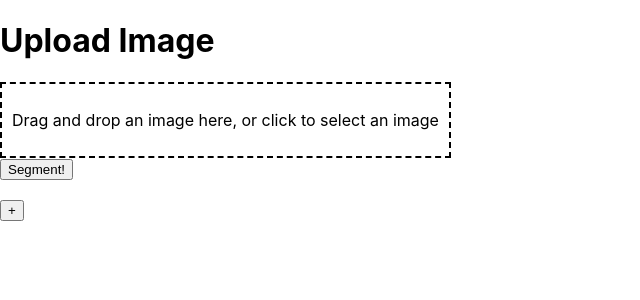
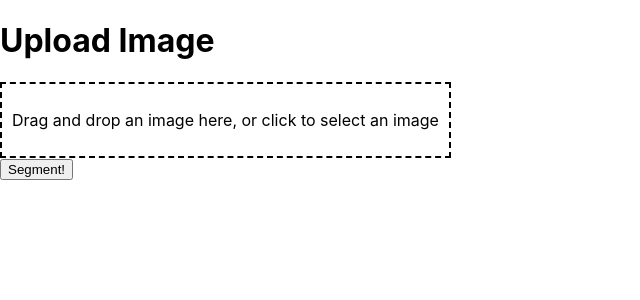
Before and after one commit to shaharAka/Chaim, a Next.js app: page /upload in a window 1280 px wide. Shown: the top 300 px of the page, without its empty margins (0-640 px from the left). Built offline with nearby package versions, Linux system fonts and the light colour scheme.

Commit message:
Update upload.js

```diff
--- a/pages/upload.js
+++ b/pages/upload.js
@@ -2,22 +2,29 @@ import React, { useState } from 'react';
 import ImageSegmentor from '../components/ImageSegmentor.js';
 
 export default function UploadPage() {
-  const [imageSegmentors, setImageSegmentors] = useState([<ImageSegmentor key={0} />]);
+  const [imageSegmentors, setImageSegmentors] = useState([0]); // State to hold the count of ImageSegmentor components
+  const [segmentationComplete, setSegmentationComplete] = useState(false); // Flag to check if segmentation is complete
 
+  // Handler to add a new ImageSegmentor component
   const addImageSegmentor = () => {
-    setImageSegmentors([
-      ...imageSegmentors,
-      <ImageSegmentor key={imageSegmentors.length} />,
-    ]);
+    setImageSegmentors([...imageSegmentors, imageSegmentors.length]);
+    setSegmentationComplete(false); // Reset the segmentation complete flag
+  };
+
+  // Callback to mark segmentation as complete
+  const handleSegmentationComplete = () => {
+    setSegmentationComplete(true);
   };
 
   return (
     <div>
       <h1>Upload Image</h1>
-      <div style={{ display: 'flex', flexDirection: 'row', flexWrap: 'wrap' }}>
-        {imageSegmentors}
-      </div>
-      <button onClick={addImageSegmentor} style={{ marginTop: '20px' }}>+</button>
+      {imageSegmentors.map((segmentor, index) => (
+        <ImageSegmentor key={index} onSegmentationComplete={handleSegmentationComplete} />
+      ))}
+      {segmentationComplete && (
+        <button onClick={addImageSegmentor}>+</button>
+      )}
     </div>
   );
 }
```
